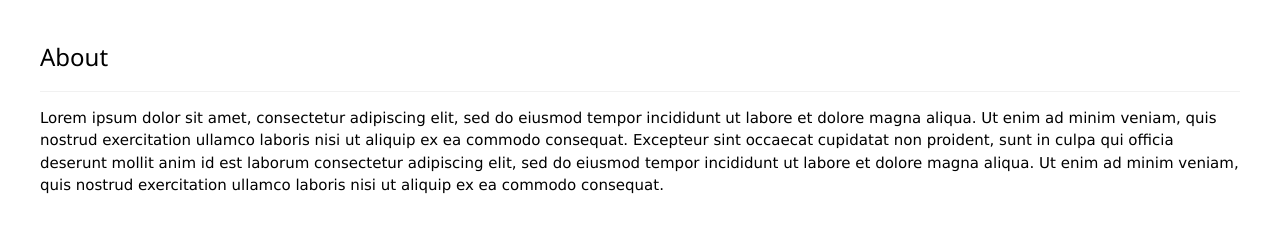
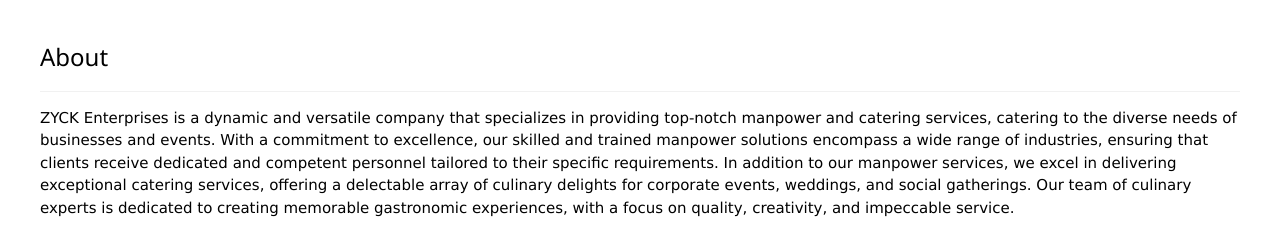
Before and after one commit to whippletail/ZYCK-Enterprises, a plain HTML site: page index.html in a window 1280 px wide. Shown: the part 1576-1817 px from the top of the page. Drawn offline with nearby package versions, Linux system fonts and the light colour scheme.

Commit message:
Update index.html

```diff
--- a/index.html
+++ b/index.html
@@ -73,9 +73,11 @@
   <!-- About Section -->
   <div class="w3-container w3-padding-32" id="about">
     <h3 class="w3-border-bottom w3-border-light-grey w3-padding-16">About</h3>
-    <p>Lorem ipsum dolor sit amet, consectetur adipiscing elit, sed do eiusmod tempor incididunt ut labore et dolore magna aliqua. Ut enim ad minim veniam, quis nostrud exercitation ullamco laboris nisi ut aliquip ex ea commodo consequat. Excepteur sint
-      occaecat cupidatat non proident, sunt in culpa qui officia deserunt mollit anim id est laborum consectetur adipiscing elit, sed do eiusmod tempor incididunt ut labore et dolore magna aliqua. Ut enim ad minim veniam, quis nostrud exercitation ullamco
-      laboris nisi ut aliquip ex ea commodo consequat.
+    <p>ZYCK Enterprises is a dynamic and versatile company that specializes in providing top-notch manpower and catering services, catering to the diverse needs
+      of businesses and events. With a commitment to excellence, our skilled and trained manpower solutions encompass a wide range of industries, ensuring that
+      clients receive dedicated and competent personnel tailored to their specific requirements. In addition to our manpower services, we excel in delivering
+      exceptional catering services, offering a delectable array of culinary delights for corporate events, weddings, and social gatherings. Our team of culinary
+      experts is dedicated to creating memorable gastronomic experiences, with a focus on quality, creativity, and impeccable service.
     </p>
   </div>
 
```
